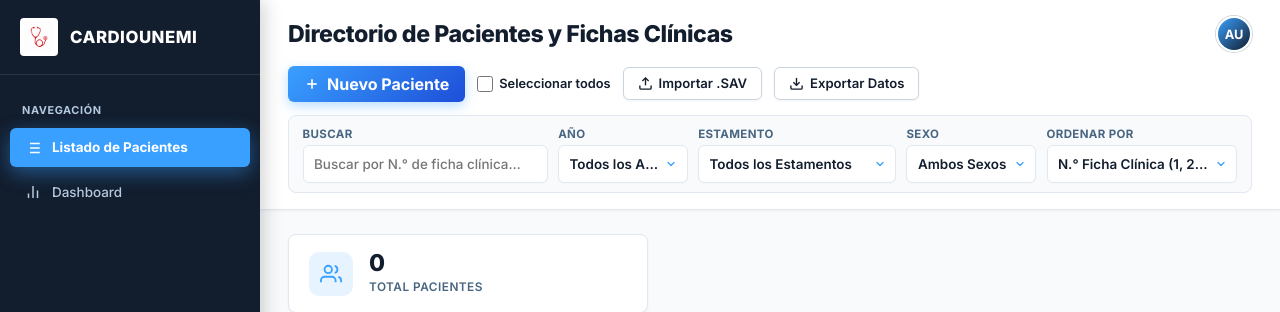
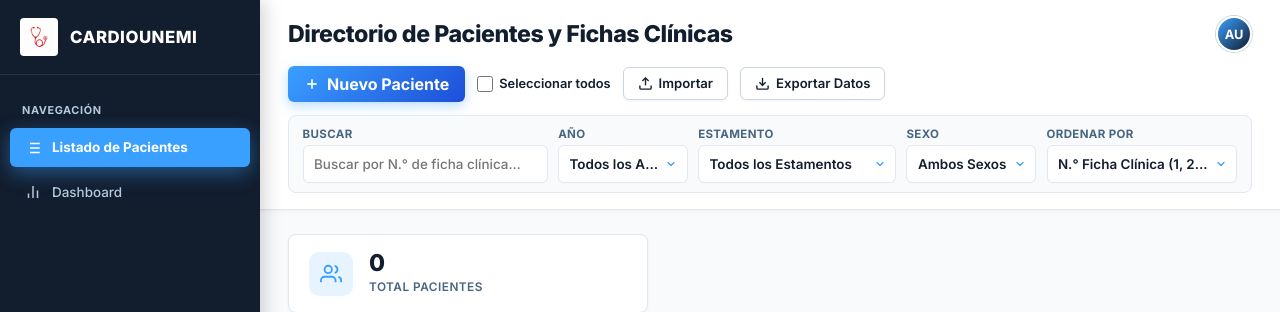
Before and after one commit to Luisst32/Aplicativo-web-para-gesti-n-de-historial-cl-nico-para-el-departamento-de-Cardiolog-a-, a Django app: template apps/clinical/templates/clinical/list.html in a window 1280 px wide. Shown: the top 312 px of the page. Run offline with Django 5.2, Linux system fonts and the light colour scheme; the template is opened without the code that fills it: most values are stand-ins (such as "Sample title", 1, 10 or a date in 2020).

Commit message:
refactor(clinical): cambiar nombre boton a Importar y titulo modal a Importar .sav o R con soporte RStudio

```diff
--- a/apps/clinical/templates/clinical/list.html
+++ b/apps/clinical/templates/clinical/list.html
@@ -72,9 +72,9 @@
           <span>Enviar enlace (<span id="countSeleccionadosCorreo">0</span>)</span>
         </button>
 
-        <button type="button" class="btn btn-exportar-modal" id="btnImportarSavTop" data-clinical-action="import" onclick="abrirModalImportarSav()" title="Importar archivo SPSS (.sav)">
+        <button type="button" class="btn btn-exportar-modal" id="btnImportarSavTop" data-clinical-action="import" onclick="abrirModalImportarSav()" title="Importar archivo (.sav, RStudio, .csv)">
           <svg width="15" height="15" viewBox="0 0 24 24" fill="none" stroke="currentColor" stroke-width="2.2"><path d="M21 15v4a2 2 0 0 1-2 2H5a2 2 0 0 1-2-2v-4"></path><polyline points="17 8 12 3 7 8"></polyline><line x1="12" y1="3" x2="12" y2="15"></line></svg>
-          <span>Importar .SAV</span>
+          <span>Importar</span>
         </button>
 
         <button type="button" class="btn btn-exportar-modal" id="btnExportarInteligente" data-clinical-action="export" onclick="abrirModalExportar()" title="Exportación avanzada con filtros y formatos inteligentes">
--- a/templates/includes/modal_import_sav.html
+++ b/templates/includes/modal_import_sav.html
@@ -9,7 +9,7 @@
           <svg width="22" height="22" viewBox="0 0 24 24" fill="none" stroke="currentColor" stroke-width="2"><path d="M21 15v4a2 2 0 0 1-2 2H5a2 2 0 0 1-2-2v-4"></path><polyline points="17 8 12 3 7 8"></polyline><line x1="12" y1="3" x2="12" y2="15"></line></svg>
         </div>
         <div>
-          <h3 class="modal-title" style="margin: 0; font-size: 1.1rem; font-weight: 700; color: #1b2a41;">Importar Archivo .SAV</h3>
+          <h3 class="modal-title" style="margin: 0; font-size: 1.1rem; font-weight: 700; color: #1b2a41;">Importar .sav o R</h3>
         </div>
       </div>
       <button type="button" class="modal-close-btn" onclick="cerrarModalImportarSav()" title="Cerrar ventana">&times;</button>
@@ -21,7 +21,7 @@
       <!-- FASE 1: Selección y Subida de Archivo -->
       <div id="savPhaseUpload">
         <div id="savDropZone" onclick="document.getElementById('savFileInput').click()" style="border: 2px dashed #cbd5e1; border-radius: 12px; padding: 42px 20px; text-align: center; background: #f8fafc; cursor: pointer; transition: all 0.2s ease;">
-          <input type="file" id="savFileInput" accept=".sav,.zsav,.csv" style="display: none;" onchange="onSavFileSelected(this.files[0])">
+          <input type="file" id="savFileInput" accept=".sav,.zsav,.rds,.rdata,.rda,.csv" style="display: none;" onchange="onSavFileSelected(this.files[0])">
           <div style="width: 56px; height: 56px; margin: 0 auto 16px; background: #eff6ff; color: #1b2a41; border-radius: 50%; display: flex; align-items: center; justify-content: center;">
             <svg width="28" height="28" viewBox="0 0 24 24" fill="none" stroke="currentColor" stroke-width="2"><path d="M14 2H6a2 2 0 0 0-2 2v16a2 2 0 0 0 2 2h12a2 2 0 0 0 2-2V8z"></path><polyline points="14 2 14 8 20 8"></polyline><line x1="12" y1="18" x2="12" y2="12"></line><line x1="9" y1="15" x2="15" y2="15"></line></svg>
           </div>
```
